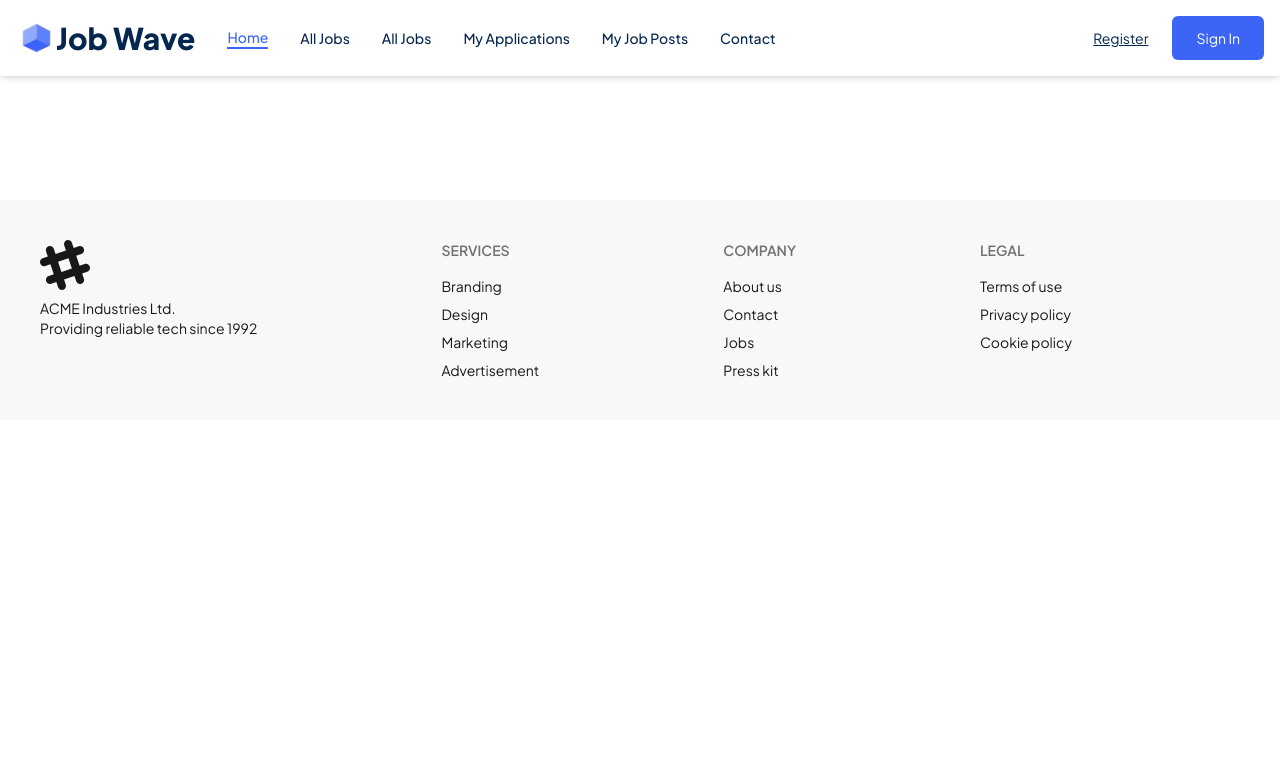
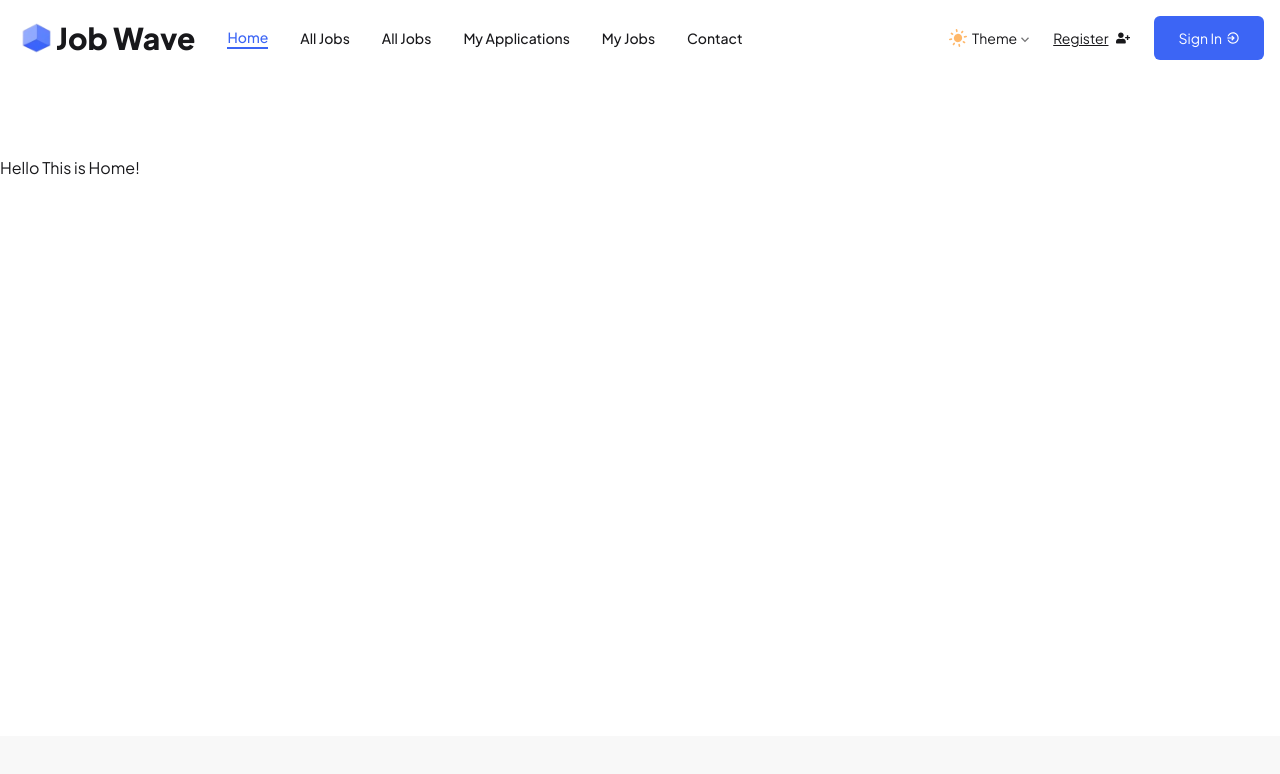
Before and after one commit to for-Sifad99/My-Joss-Job-Wave, a React (Vite) app: page / in a window 1280 px wide. Shown: the top 774 px of the page. Built offline with nearby package versions, Linux system fonts and the light colour scheme.

Commit message:
navbar update

```diff
--- /dev/null
+++ b/src/contexts/ThemeContext.jsx
@@ -0,0 +1,28 @@
+import React, { createContext, useContext, useEffect, useState } from 'react';
+
+const ThemeContext = createContext('light');
+
+export const ThemeProvider = ({ children }) => {
+    const [darkMode, setDarkMode] = useState(() => {
+        const storedMode = localStorage.getItem('theme');
+        return storedMode === 'true';
+    });
+
+    useEffect(() => {
+        if (darkMode) {
+            document.documentElement.classList.add('dark');
+            localStorage.setItem('theme', 'true');
+        } else {
+            document.documentElement.classList.remove('dark');
+            localStorage.setItem('theme', 'false');
+        }
+
+    }, [darkMode]);
+
+    return <ThemeContext.Provider value={{ darkMode, setDarkMode }}>
+        {children}
+    </ThemeContext.Provider>
+}
+
+
+export const useDarkMode = () => useContext(ThemeContext);
--- a/src/layouts/Root.jsx
+++ b/src/layouts/Root.jsx
@@ -2,15 +2,19 @@ import React from 'react';
 import { Outlet } from 'react-router';
 import Header from '../pages/Shared/Header';
 import Footer from '../pages/Shared/Footer';
+import { ThemeProvider } from '../contexts/ThemeContext';
 
 
 const Root = () => {
     return (
-        <div>
-            <Header />
-            <Outlet />
-            <Footer />
-        </div>
+        <ThemeProvider>
+            <section className='dark:bg-[var(--color-bg)]'>
+                <Header />
+                <Outlet />
+                <Footer />
+            </section>
+
+        </ThemeProvider>
     );
 };
 
--- a/src/pages/Home/Home.jsx
+++ b/src/pages/Home/Home.jsx
@@ -13,8 +13,8 @@ const Home = () => {
             </Helmet>
 
             {/* Content */}
-            <section className='h-[200px]'>
-                <h1>Hello This is Home!</h1>
+            <section className='h-[500px] my-20'>
+                <h1 className=''>Hello This is Home!</h1>
             </section>
         </>
     );
--- a/src/pages/Shared/Header.jsx
+++ b/src/pages/Shared/Header.jsx
@@ -1,28 +1,33 @@
-import React, { useState } from 'react';
+import React, { useEffect, useRef, useState } from 'react';
+import { FaUserPlus } from 'react-icons/fa';
 import { FiSearch } from 'react-icons/fi';
+import { IoMdLogIn } from 'react-icons/io';
+import { MdDarkMode, MdLightMode } from 'react-icons/md';
 import { Link, NavLink } from 'react-router';
+import { useDarkMode } from '../../contexts/ThemeContext';
+
 
 const Header = () => {
     const [menuOpen, setMenuOpen] = useState(false);
+    const { darkMode, setDarkMode } = useDarkMode();
 
     const linksStyle = ({ isActive }) =>
         `
-    hover:text-[#3c65f5] font-medium transition-all duration-300 lg:hover:-translate-y-1 lg:hover:translate-x-0 hover:-translate-x-2
-    ${isActive ? "text-[#3c65f5] lg:border-b-2 border-[#3c65f5]" : 'text-[#05264e]'}
+    hover:dark:text-[var(--color-dark-accent)] hover:text-[var(--color-light-accent)] font-medium transition-all duration-300 lg:hover:-translate-y-1 lg:hover:translate-x-0 hover:-translate-x-2
+    ${isActive ? "text-[var(--color-light-accent)] dark:text-[var(--color-dark-accent)] lg:border-b-2 border-[var(--color-light-accent)] dark:border-[var(--color-dark-accent)]" : 'dark:text-[var(--color-dark-primary)]'}
     `
-
 
     const links = <>
         <NavLink to="/" className={linksStyle}>Home</NavLink>
         <NavLink to="/jobs" className={linksStyle}>All Jobs</NavLink>
         <NavLink to="/add-jobs" className={linksStyle}>All Jobs</NavLink>
         <NavLink to="/application/me" className={linksStyle}>My Applications</NavLink>
-        <NavLink to="/my-jobs" className={linksStyle}>My Job Posts</NavLink>
+        <NavLink to="/my-jobs" className={linksStyle}>My Jobs</NavLink>
         <NavLink to="/contact" className={linksStyle}>Contact</NavLink>
     </>
 
     return (
-        <header className="w-full bg-white shadow-md fixed top-0 left-0 z-50">
+        <header id='navbar' className="sticky w-full bg-white dark:bg-[var(--color-bg)] top-0 z-50">
             <div className="max-w-7xl mx-auto flex items-center justify-between px-4 py-3 md:py-4">
                 <div className='flex justify-between items-center'>
                     {/* Logo */}
@@ -30,7 +35,7 @@ const Header = () => {
                         <Link to='/' >
                             <img src="/logo.png" alt="Logo" className="lg:h-8 h-9 w-10" />
                         </Link>
-                        <h1 className="xl:text-3xl text-2xl font-extrabold text-[#05264e]">Job Wave</h1>
+                        <h1 className="xl:text-3xl text-2xl font-extrabold text-[var(--color-light-primary)] dark:text-[var(--color-dark-accent)]">Job Wave</h1>
                     </div>
 
                     {/* Nav Links - Desktop */}
@@ -39,17 +44,44 @@ const Header = () => {
                     </nav>
                 </div>
 
-                {/* Auth Buttons - Desktop */}
+                {/* Auth and Theme Buttons - Desktop */}
                 <div className="hidden lg:flex text-sm space-x-6 items-center">
-                    <Link to='/register' className="text-[#05264e] underline transition-all duration-300 hover:-translate-y-1">Register</Link>
+                    {/* Theme */}
+                    <div className="dropdown  dark:text-[var(--color-dark-primary)] border-[var(--color-light-accent)] dark:border-[var(--color-dark-accent)]">
+                        <button className="group flex gap-1 items-center  py-3 rounded-md">
+                            <span className='flex items-center gap-1'>
+                                {darkMode ? <MdDarkMode size={20} className='-rotate-10 group-hover:rotate-26 transition-all duration-300' /> : <MdLightMode size={20} className='text-orange-300 -rotate-10 group-hover:rotate-26 transition-all duration-300' />}
+                                Theme
+                            </span>
+                            <svg
+                                width="12px"
+                                height="12px"
+                                className="inline-block h-2 w-2 mt-1 fill-current opacity-60 dark:opacity-100"
+                                xmlns="http://www.w3.org/2000/svg"
+                                viewBox="0 0 2048 2048">
+                                <path d="M1799 349l242 241-1017 1017L7 590l242-241 775 775 775-775z"></path>
+                            </svg>
+                        </button>
+                        <div tabIndex={0} className="dropdown-content bg-[#f3f5fa] dark:bg-[#30353d] dark:text-[var(--color-dark-primary)] rounded-box z-1 w-48 p-4 shadow-2xl">
+                            <button onClick={() => setDarkMode(true)} className='group w-full flex gap-1 px-3 py-1 items-center hover:text-white hover:bg-[var(--color-light-accent)] cursor-pointer rounded'>
+                                <span>Dark</span>
+                                <MdDarkMode className='text-[var(--color-text-copy)] dark:text-[var(--color-dark-primary)] -rotate-10 group-hover:rotate-26 transition-all duration-300' />
+                            </button>
+                            <button onClick={() => setDarkMode(false)} className='group w-full flex gap-1 px-3 py-1 items-center hover:text-white hover:bg-[#3c65f5] cursor-pointer rounded'>
+                                <span>Light</span>
+                                <MdLightMode className='text-orange-300 hover:text-orange-500 -rotate-10 group-hover:rotate-26 transition-all duration-300' />
+                            </button>
+                        </div>
+                    </div>
+                    <Link to='/register' className="flex gap-2 items-center  [var(--color-light-accent)] dark:text-[var(--color-dark-accent)] underline transition-all duration-300 hover:-translate-y-1">Register  <FaUserPlus /></Link>
                     <Link to='/login'>
-                        <button className="px-6 py-3 bg-[#3c65f5] text-white rounded-md  hover:bg-linear-to-r/srgb hover:from-indigo-500 hover:to-indigo-400 transition-all duration-300 hover:-translate-y-1">Sign In</button>
+                        <button className="group flex gap-1 items-center px-6 py-3 bg-[#3c65f5] text-white rounded-md  hover:bg-linear-to-r/srgb hover:from-indigo-500 hover:to-indigo-400 transition-all duration-300 hover:-translate-y-1">Sign In <IoMdLogIn className='transition-all duration-300 group-hover:translate-x-2' /> </button>
                     </Link>
                 </div>
 
                 {/* Hamburger - Mobile */}
                 <button
-                    className="lg:hidden flex items-center text-gray-700 focus:outline-none"
+                    className="lg:hidden flex items-center dark:text-[var(--color-dark-primary)] focus:outline-none"
                     onClick={() => setMenuOpen(!menuOpen)}
                     aria-label="Open menu"
                 >
@@ -63,41 +95,68 @@ const Header = () => {
             {menuOpen && (
                 <div className="lg:hidden fixed inset-0 z-50" style={{ pointerEvents: 'none' }}>
                     <div
-                        className="bg-white h-full w-[300px] sm:w-[340px] md:w-[400px] flex flex-col gap-6 absolute right-0 top-0 shadow-lg"
+                        className="bg-white dark:bg-[var(--color-bg)] h-full w-[300px] sm:w-[340px] md:w-[400px] flex flex-col gap-6 absolute right-0 top-0 shadow-lg"
                         style={{
                             pointerEvents: 'auto'
                         }}
                         onClick={e => e.stopPropagation()}
                     >
                         {/* Search Input & Close Button */}
-                        <div className="flex items-center my-3 px-4">
+                        <button
+                            onClick={() => setMenuOpen(false)}
+                            aria-label="Close menu"
+                            className="flex justify-end mx-3 mt-4"
+                        >
+                            <svg className="w-7 h-7 dark:text-[var(--color-dark-primary)]" fill="none" stroke="currentColor" viewBox="0 0 24 24">
+                                <path strokeLinecap="round" strokeLinejoin="round" strokeWidth={2} d="M6 18L18 6M6 6l12 12" />
+                            </svg>
+                        </button>
+                        <div className="mx-3 px-4">
                             <div className="relative w-full">
                                 <input
                                     type="text"
                                     placeholder="Search..."
-                                    className="md:text-base text-sm w-full px-3 text-[#05264e] bg-[#f2f3f4] md:py-3 py-[10px] rounded focus:outline-none pr-10"
+                                    className="md:text-base text-sm w-full px-3 text-[#05264e] dark:text-white bg-[#f2f3f4] dark:bg-[#343a46] md:py-3 py-[10px] rounded focus:outline-none pr-10"
                                 />
-                                <FiSearch className="absolute right-3 top-1/2 transform -translate-y-1/2 text-[#05264e] text-xl pointer-events-none" />
+                                <FiSearch className="absolute right-3 top-1/2 transform -translate-y-1/2 text-gray-400 dark:text-[#b7b8bb] text-xl pointer-events-none" />
                             </div>
-                            <button
-                                onClick={() => setMenuOpen(false)}
-                                aria-label="Close menu"
-                                className="ml-2"
-                            >
-                                <svg className="w-7 h-7 text-gray-700" fill="none" stroke="currentColor" viewBox="0 0 24 24">
-                                    <path strokeLinecap="round" strokeLinejoin="round" strokeWidth={2} d="M6 18L18 6M6 6l12 12" />
-                                </svg>
-                            </button>
                         </div>
                         <nav className="flex flex-col gap-5 px-6 md:text-base text-sm">
+                            {/* Theme */}
+                            <div className="dropdown  dark:text-[var(--color-dark-primary)] border-[var(--color-light-accent)] dark:border-[var(--color-dark-accent)]">
+                                <button className="group flex gap-1 items-center  rounded-md">
+                                    <span className='flex items-center gap-1'>
+                                        {darkMode ? <MdDarkMode size={20} className='-rotate-10 group-hover:rotate-26 transition-all duration-300' /> : <MdLightMode size={20} className='text-orange-300 -rotate-10 group-hover:rotate-26 transition-all duration-300' />}
+                                        Theme
+                                    </span>
+                                    <svg
+                                        width="12px"
+                                        height="12px"
+                                        className="inline-block h-2 w-2 mt-1 fill-current opacity-60 dark:opacity-100"
+                                        xmlns="http://www.w3.org/2000/svg"
+                                        viewBox="0 0 2048 2048">
+                                        <path d="M1799 349l242 241-1017 1017L7 590l242-241 775 775 775-775z"></path>
+                                    </svg>
+                                </button>
+                                <div tabIndex={0} className="dropdown-content bg-[#f3f5fa] dark:bg-[#343a46] dark:text-[var(--color-dark-primary)] rounded-box z-1 w-48 p-4 shadow-2xl">
+                                    <button onClick={() => setDarkMode(true)} className='group w-full flex gap-1 px-3 py-1 items-center hover:text-white hover:bg-[var(--color-light-accent)] cursor-pointer rounded'>
+                                        <span>Dark</span>
+                                        <MdDarkMode className='text:[var(--color-text-copy)] dark:text-[var(--color-dark-primary)] -rotate-10 group-hover:rotate-26 transition-all duration-300' />
+                                    </button>
+                                    <button onClick={() => setDarkMode(false)} className='group w-full flex gap-1 px-3 py-1 items-center hover:text-white hover:bg-[#3c65f5] cursor-pointer rounded'>
+                                        <span>Light</span>
+                                        <MdLightMode className='text-orange-300 hover:text-orange-500 -rotate-10 group-hover:rotate-26 transition-all duration-300' />
+                                    </button>
+                                </div>
+                            </div>
                             {links}
                         </nav>
                         <div className="md:text-base text-sm flex flex-col gap-3 mt-3 px-6">
                             <Link to='/register'>
-                                <button className="w-full py-3 border border-[#3c65f5]  text-[#05264e] hover:bg-linear-to-r/srgb hover:from-indigo-500 hover:to-indigo-400 hover:border-indigo-400 hover:text-white transition-all duration-300 hover:-translate-y-1 rounded-md">Register</button>
+                                <button className="w-full flex gap-2 items-center justify-center py-3 border border-[#3c65f5]  text-[#05264e] hover:bg-linear-to-r/srgb hover:from-indigo-500 hover:to-indigo-400 hover:border-indigo-400 hover:text-white transition-all duration-300 hover:-translate-y-1 rounded-md">Register  <FaUserPlus />  </button>
                             </Link>
                             <Link to='/login'>
-                                <button className="w-full py-3 border border-[#3c65f5] bg-[#3c65f5] text-white rounded-md hover:bg-linear-to-r/srgb hover:from-indigo-500 hover:to-indigo-400 hover:border-indigo-400 transition-all duration-300 hover:-translate-y-1">Sign In</button>
+                                <button className="group w-full flex gap-1 items-center justify-center py-3 border border-[#3c65f5] bg-[#3c65f5] text-white rounded-md hover:bg-linear-to-r/srgb hover:from-indigo-500 hover:to-indigo-400 hover:border-indigo-400 transition-all duration-300 hover:-translate-y-1">Sign In  <IoMdLogIn className='transition-all duration-300 group-hover:translate-x-2' /> </button>
                             </Link>
                         </div>
                     </div>
```
Also changed, not shown: src/index.css (+15 -0 lines).
